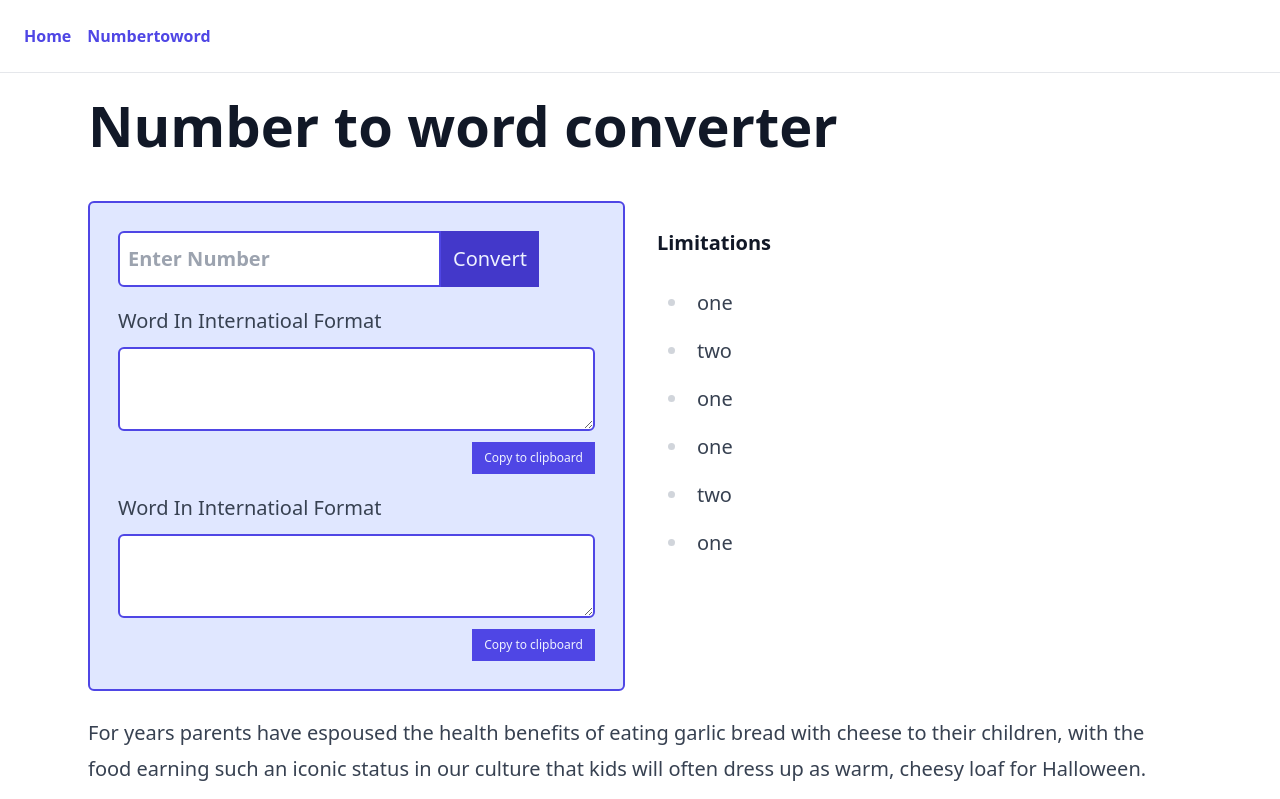
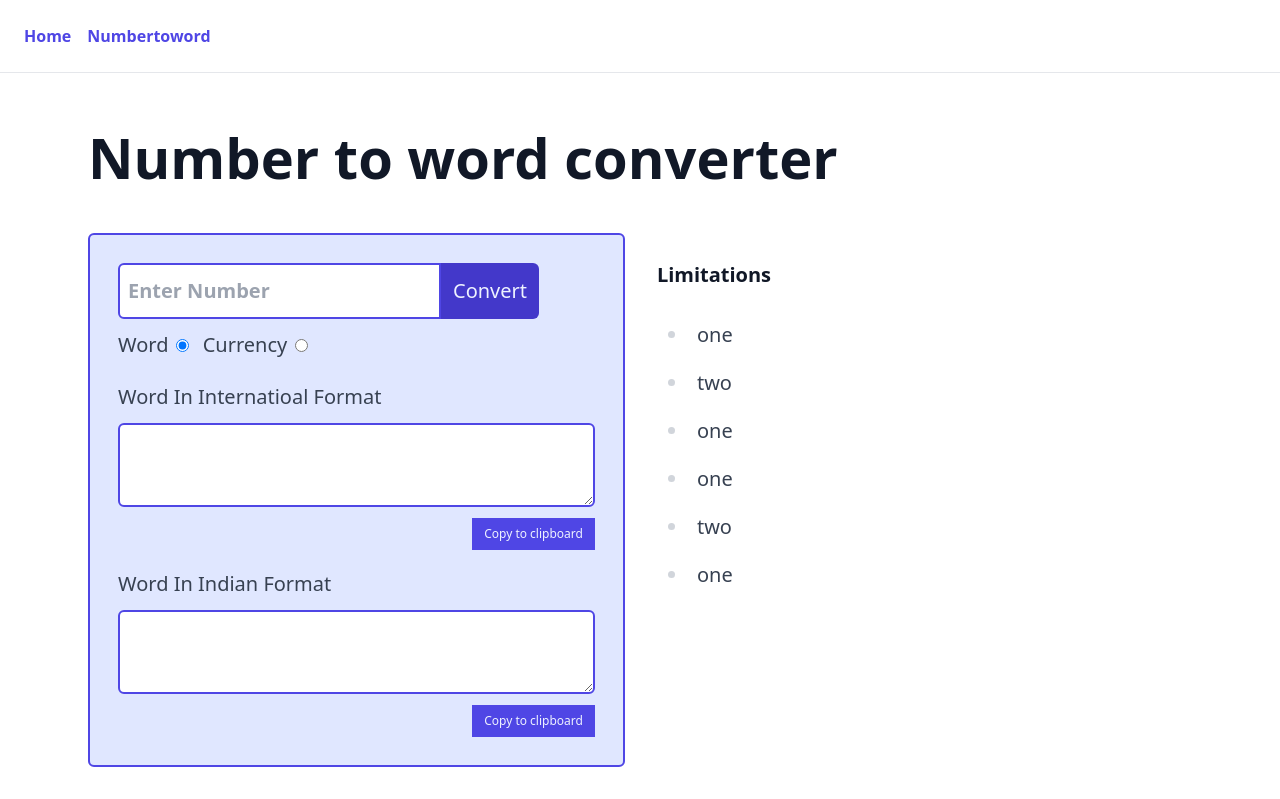
Before and after one commit to rahulkumar900/calculator, a Next.js app: page /number-to-word in a window 1280 px wide. Shown: the top 799 px of the page. Built offline with nearby package versions, Linux system fonts and the light colour scheme.

Commit message:
english completed

```diff
--- a/src/app/componets/NumberToWordConverter.js
+++ b/src/app/componets/NumberToWordConverter.js
@@ -19,42 +19,55 @@ export default function numberToWord() {
     localCopy: false,
   };
 
+  // eslint-disable-next-line react-hooks/rules-of-hooks
   const [value, setValue] = useState("");
+
+  // eslint-disable-next-line react-hooks/rules-of-hooks
   const [er, setError] = useState(false);
+
+  // eslint-disable-next-line react-hooks/rules-of-hooks
   const [copy, setCopied] = useState(initialCopy);
+  // eslint-disable-next-line react-hooks/rules-of-hooks
   const [word, setWord] = useState(initialState);
+  // eslint-disable-next-line react-hooks/rules-of-hooks
+  const [format, setFormat] = useState("word");
 
-  console.log(er);
 
+
+  // eslint-disable-next-line react-hooks/exhaustive-deps, react-hooks/rules-of-hooks
   const handleChange = useCallback((e) => {
-    const inV = e.target.value;
+    let inV = e.target.value;
     if (inV != "" && isNaN(Number(inV))) {
       setError(true);
     } else {
       setError(false);
     }
 
-    setValue(Number(e.target.value));
+    setValue(Number(inV));
     setCopied(false);
-  }, []);
+  });
 
   const handleCopy = (n) => {
     setCopied({ ...initialCopy, [n]: true });
   };
+  const handleFormate = (e) => {
+    setFormat(e.target.value);
+  };
 
   const convert = () => {
-    let Gword = GWF(value);
-    let Iword = IWF(value);
+    let Gword = GWF(value,format);
+    let Iword = IWF(value,format);
     setWord({ ...initialState, local: Iword, Inter: Gword });
   };
 
   return (
     <div className="flex gap-8 justify-between  flex-row ">
       <div className=" md:w-1/2 flex-auto space-y-4 p-7 border-2 border-indigo-600 bg-indigo-100 rounded-md">
+        <div className="space-y-2">
           <div className=" flex justify-left">
             <input
               onChange={handleChange}
-            className={`  ${
+              className={`${
                 value != "" && isNaN(value) ? `border-red-600 text-red-700` : ``
               } border-2 font-semibold  p-2 outline-none border-indigo-600 rounded-l-md`}
               placeholder="Enter Number"
@@ -63,10 +76,32 @@ export default function numberToWord() {
             <button
               onClick={convert}
               disabled={er}
-            className="bg-indigo-700 px-3 py-2 text-indigo-50"
+              className="bg-indigo-700 px-3 py-2 rounded-r-md text-indigo-50"
             >
               {er ? "only Number 👿" : "Convert"}
             </button>
+          </div>
+          <div className="word-formate-selector space-x-2">
+            <label htmlFor="word">Word</label>
+            <input
+              onChange={handleFormate}
+              id="word"
+              type="radio"
+              name="format"
+              value="word"
+              checked={format === "word"}
+            />
+
+            <label htmlFor="currency"> Currency</label>
+            <input
+              onChange={handleFormate}
+              id="currency"
+              type="radio"
+              name="format"
+              value="currency"
+              checked={format === "currency"}
+            />
+          </div>
         </div>
 
         <div className="space-y-2">
@@ -93,7 +128,7 @@ export default function numberToWord() {
           </div>
         </div>
         <div className="space-y-2">
-          <label className=" ">Word In Internatioal Format </label>
+          <label className=" ">Word In Indian Format </label>
           <div>
             <TextareaAutosize
               className="w-full h-full px-3 py-1 border-2 border-indigo-600 rounded-md"
--- a/src/app/error.js
+++ b/src/app/error.js
@@ -8,7 +8,7 @@ export default function Error({ error, reset }) {
 
   return (
     <div>
-      <h2>Something went wrong!</h2>
+      <h2>{error.message}</h2>
       <button
         onClick={
           // Attempt to recover by trying to re-render the segment
--- a/src/app/number-to-word/error.js
+++ b/src/app/number-to-word/error.js
@@ -9,7 +9,13 @@ export default function Error({ error, reset }) {
   return (
     <div>
       <h2>Something went wrong!</h2>
+
+      <div>
+        {error.message}
+      </div>
+
       <button
+
         onClick={
           // Attempt to recover by trying to re-render the segment
           () => reset()
--- a/src/app/number-to-word/page.js
+++ b/src/app/number-to-word/page.js
@@ -2,7 +2,7 @@ import React from "react";
 import NumberToWord from "../componets/NumberToWordConverter";
 export default function NmberToWord() {
   return (
-    <article className="prose  lg:prose-xl  max-w-none">
+    <article className="mt-8 prose md:prose-lg lg:prose-xl  max-w-none">
       <h1>Number to word converter</h1>
       <NumberToWord />
       <p>
```
Also changed, not shown: lib/numtoword.js, lib/nw.js. Lines whose indentation alone changed are shown as unchanged.
